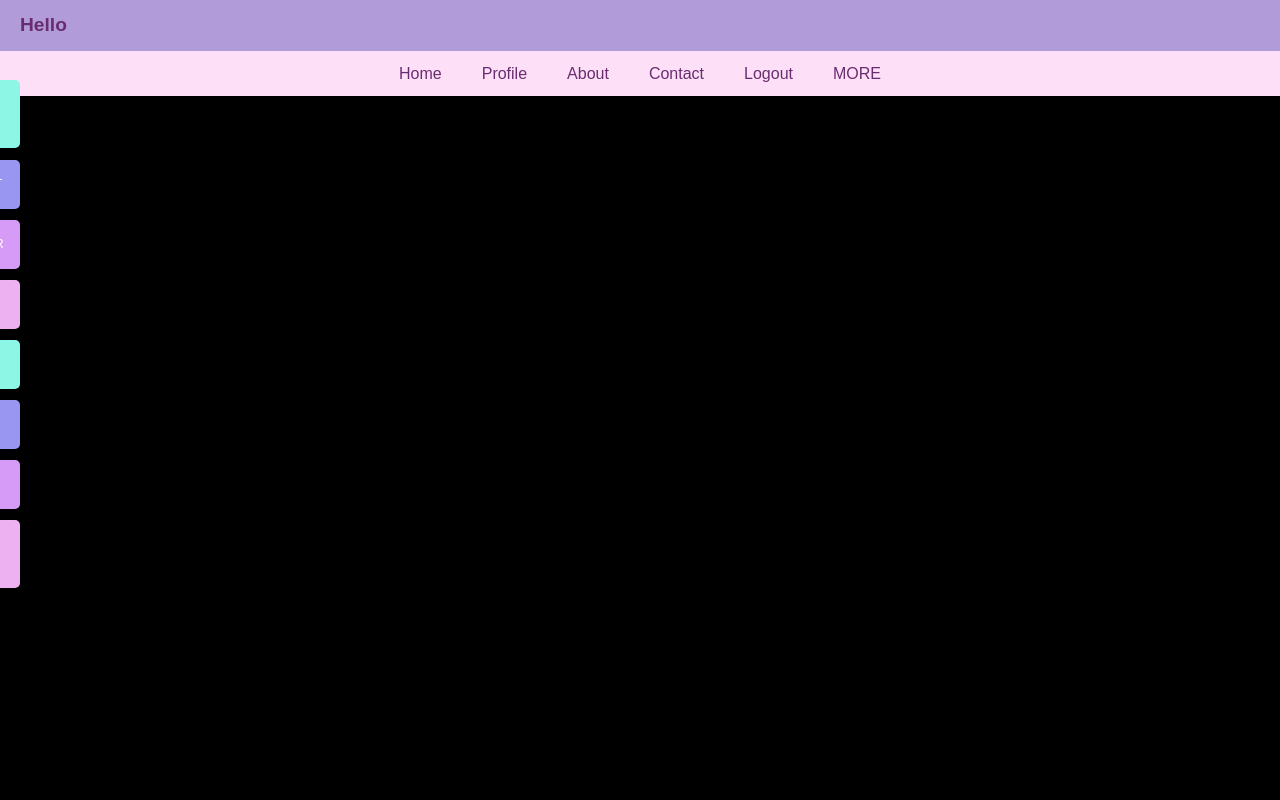
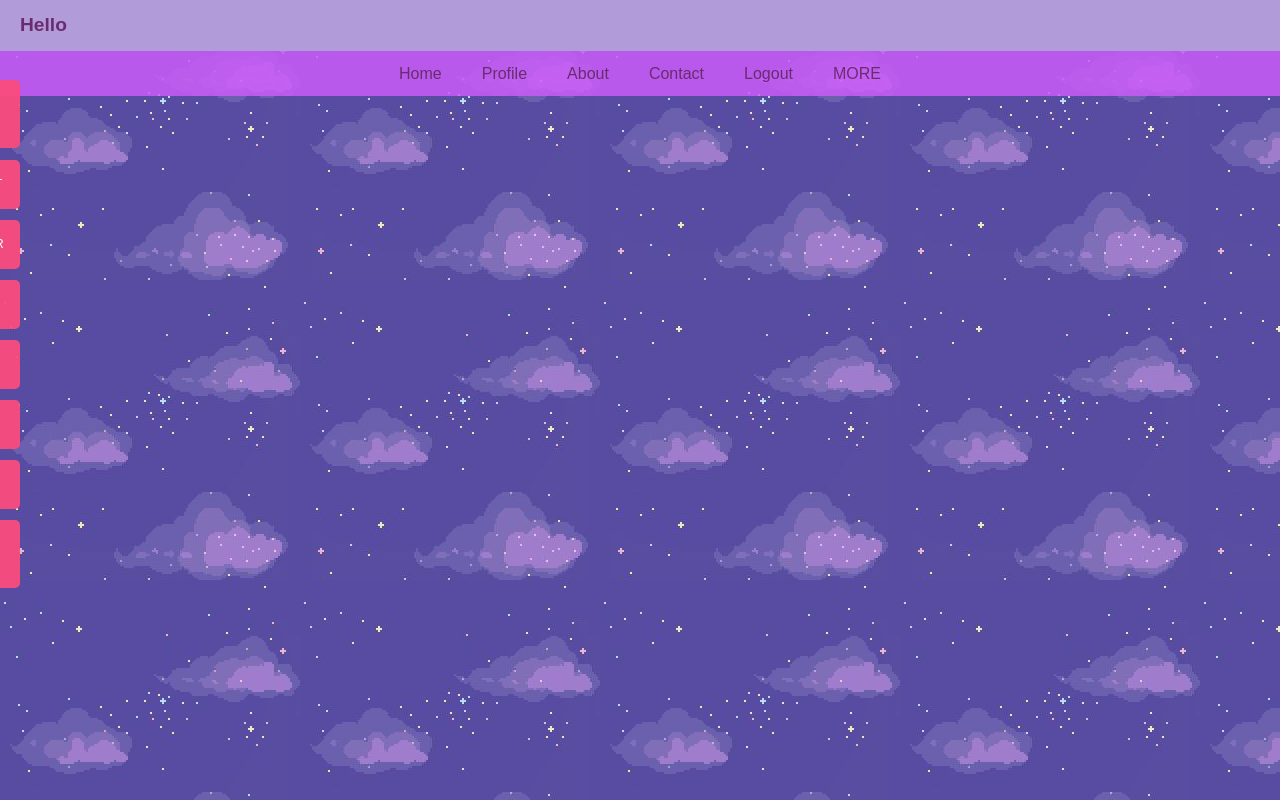
Before and after one commit to vaishnavi21643/productiveweb, a PHP site: page /homepage.php in a window 1280 px wide. Run offline with PHP 8.4, Linux system fonts and the light colour scheme.

Commit message:
made few changes in styles

```diff
--- a/homepage.php
+++ b/homepage.php
@@ -21,6 +21,7 @@ include("connect.php");
             background-color: black; /* Light pink background */
             color: #6a2c70; /* Purple text */
             line-height: 1.6;
+            background-image: url("images/50eef1d8-8a27-4670-bce8-c442de015105.jpeg");
         }
 
         .navbar2 {
@@ -45,7 +46,7 @@ include("connect.php");
 
         .navbar {
             top: 20px;
-            background-color: #fde0f7; /* Light pink navbar background */
+            background-color: hsla(282, 94%, 67%, 0.845); /* Light pink navbar background */
             padding: 10px;
             margin-bottom: 20px;
         }
@@ -93,8 +94,9 @@ include("connect.php");
 /* The about link: 20px from the top with a green background */
 #A1 {
     top: 80px;
-    background-color: #8ef6e4;
+    background-color: hsla(343, 95%, 64%, 0.945);
     transition: box-shadow 0.3s ease, left 0.3s ease;
+
 }
 
 #A1:hover {
@@ -102,10 +104,12 @@ include("connect.php");
     left: 0;
 }
 
+
 #A2 {
   top: 160px;
-  background-color: #9896f1;
+  background-color: hsla(343, 95%, 64%, 0.945);
   transition: box-shadow 0.3s ease, left 0.3s ease;
+
 }
 #A2:hover {
     box-shadow: 0 0 20px #bb86fc, 0 0 30px #bb86fc, 0 0 40px #bb86fc;
@@ -113,8 +117,9 @@ include("connect.php");
 }
 #A3 {
   top: 220px;
-  background-color: #d59bf6;
+  background-color: hsla(343, 95%, 64%, 0.945);
   transition: box-shadow 0.3s ease, left 0.3s ease;
+
 }
 #A3:hover {
     box-shadow: 0 0 20px #bb86fc, 0 0 30px #bb86fc, 0 0 40px #bb86fc;
@@ -123,8 +128,9 @@ include("connect.php");
 
 #A4 {
   top: 280px;
-  background-color: #edb1f1 ;
+  background-color: hsla(343, 95%, 64%, 0.945) ;
   transition: box-shadow 0.3s ease, left 0.3s ease;
+
 }
 #A4:hover {
     box-shadow: 0 0 20px #bb86fc, 0 0 30px #bb86fc, 0 0 40px #bb86fc;
@@ -134,8 +140,9 @@ include("connect.php");
 
 #A5 {
   top: 340px;
-  background-color:  #8ef6e4;
+  background-color:  hsla(343, 95%, 64%, 0.945);
   transition: box-shadow 0.3s ease, left 0.3s ease;
+
 }
 #A5:hover {
     box-shadow: 0 0 20px #bb86fc, 0 0 30px #bb86fc, 0 0 40px #bb86fc;
@@ -143,8 +150,9 @@ include("connect.php");
 }
 #A6 {
   top: 400px;
-  background-color:  #9896f1;
+  background-color: hsla(343, 95%, 64%, 0.945);
   transition: box-shadow 0.3s ease, left 0.3s ease;
+
 }
 #A6:hover {
     box-shadow: 0 0 20px #bb86fc, 0 0 30px #bb86fc, 0 0 40px #bb86fc;
@@ -153,8 +161,9 @@ include("connect.php");
 
 #A7 {
   top: 460px;
-  background-color:#d59bf6;
+  background-color:hsla(343, 95%, 64%, 0.945);
   transition: box-shadow 0.3s ease, left 0.3s ease;
+
 }
 #A7:hover {
     box-shadow: 0 0 20px #bb86fc, 0 0 30px #bb86fc, 0 0 40px #bb86fc;
@@ -162,8 +171,9 @@ include("connect.php");
 
 #A8 {
   top: 520px;
-  background-color: #edb1f1 ;
+  background-color: hsla(343, 95%, 64%, 0.945) ;
   transition: box-shadow 0.3s ease, left 0.3s ease;
+
 }
 #A8:hover {
     box-shadow: 0 0 20px #bb86fc, 0 0 30px #bb86fc, 0 0 40px #bb86fc;
@@ -224,7 +234,7 @@ DROP DOWN CONTENT */
             <li><a href="#settings">MORE</a>
 
                 <div class="dropdown-content">
-                    <a href=""><iframe src="quiz.html" width="100%" height="600px" frameborder="0"></iframe></a>
+                    <a href="">QUIZES</a>
                     <a href="#link2">SMALL RECIPES!</a>
                     <a href="#link3">MOTIVATING VLOGS</a>
                 </div>
@@ -233,7 +243,7 @@ DROP DOWN CONTENT */
     </nav>
 
     <div id="mySidenav" class="sidenav">
-  <a href="#" id="A1">POMO-TIMER</a>
+  <a href="pomo.html" id="A1">POMO-TIMER</a>
   <a href="#" id="A2">TO-DO LIST</a>
   <a href="#" id="A3">RECORDER</a>
   <a href="library.php" id="A4">LIBRARY</a>
--- a/quiz.html
+++ /dev/null
@@ -1,78 +0,0 @@
-import tkinter as tk
-from tkinter import messagebox
-from flask import Flask, render_template, request, jsonify
-
-app = Flask(__name__)
-
-questions = [
-    "What planet is known as the Red Planet?",
-    "Who wrote Harry Potter and the Sorcerer's Stone?",
-    "Who was the first man to walk on the moon?",
-    "What is the largest ocean on Earth?",
-    "What is the formula for the area of a circle?",
-    "What is the process by which plants make their food called?",
-    "Who directed the movie Jurassic Park?"
-]
-
-options = [
-    ["A. Mars", "B. Jupiter", "C. Uranus", "D. Pluto"],
-    ["A. J.R.R. Tolkien", "B. J.K. Rowling", "C. C.S. Lewis", "D. Suzanne Collins"],
-    ["A. Buzz Aldrin", "B. Neil Armstrong", "C. Yuri Gagarin", "D. Alan Shepard"],
-    ["A. Atlantic Ocean", "B. Indian Ocean", "C. Arctic Ocean", "D. Pacific Ocean"],
-    ["A. 2πr", "B. πr²", "C. πd", "D. 2πr²"],
-    ["A. Respiration", "B. Transpiration", "C. Photosynthesis", "D. Germination"],
-    ["A. James Cameron", "B. George Lucas", "C. Steven Spielberg", "D. Tim Burton"]
-]
-
-answers = ["A", "B", "B", "D", "B", "C", "C"]
-
-class QuizApp:
-    def __init__(self, master):
-        self.master = master
-        self.master.title("Quiz")
-        self.question_num = 0
-        self.score = 0
-        self.guesses = []
-
-        self.question_label = tk.Label(master, text=questions[self.question_num], font=('Arial', 16), wraplength=400)
-        self.question_label.pack(pady=20)
-
-        self.var = tk.StringVar()
-        self.var.set(None)
-
-        self.option_buttons = []
-        for option in options[self.question_num]:
-            button = tk.Radiobutton(master, text=option, variable=self.var, value=option[0], font=('Arial', 14))
-            button.pack(anchor="w")
-            self.option_buttons.append(button)
-
-        self.submit_button = tk.Button(master, text="Submit", command=self.submit, font=('Arial', 14))
-        self.submit_button.pack(pady=20)
-
-    def submit(self):
-        guess = self.var.get()
-        self.guesses.append(guess)
-        if guess == answers[self.question_num]:
-            self.score += 1
-
-        self.question_num += 1
-
-        if self.question_num < len(questions):
-            self.update_question()
-        else:
-            self.show_results()
-
-    def update_question(self):
-        self.question_label.config(text=questions[self.question_num])
-        self.var.set(None)
-        for i, option in enumerate(options[self.question_num]):
-            self.option_buttons[i].config(text=option)
-
-    def show_results(self):
-        result = f"Your score is: {self.score}/{len(questions)}"
-        messagebox.showinfo("Results", result)
-        self.master.quit()
-
-root = tk.Tk()
-app = QuizApp(root)
-root.mainloop()
--- a/style2.css
+++ b/style2.css
@@ -1,5 +1,5 @@
 body {
-    background-color: #f3f4f6;
+    background-color: #310151dd;
     font-family: 'Comic Sans MS', cursive, sans-serif;
     color: #555;
     text-align: center;
```
Also changed, not shown: library.php (+4 -4 lines).
